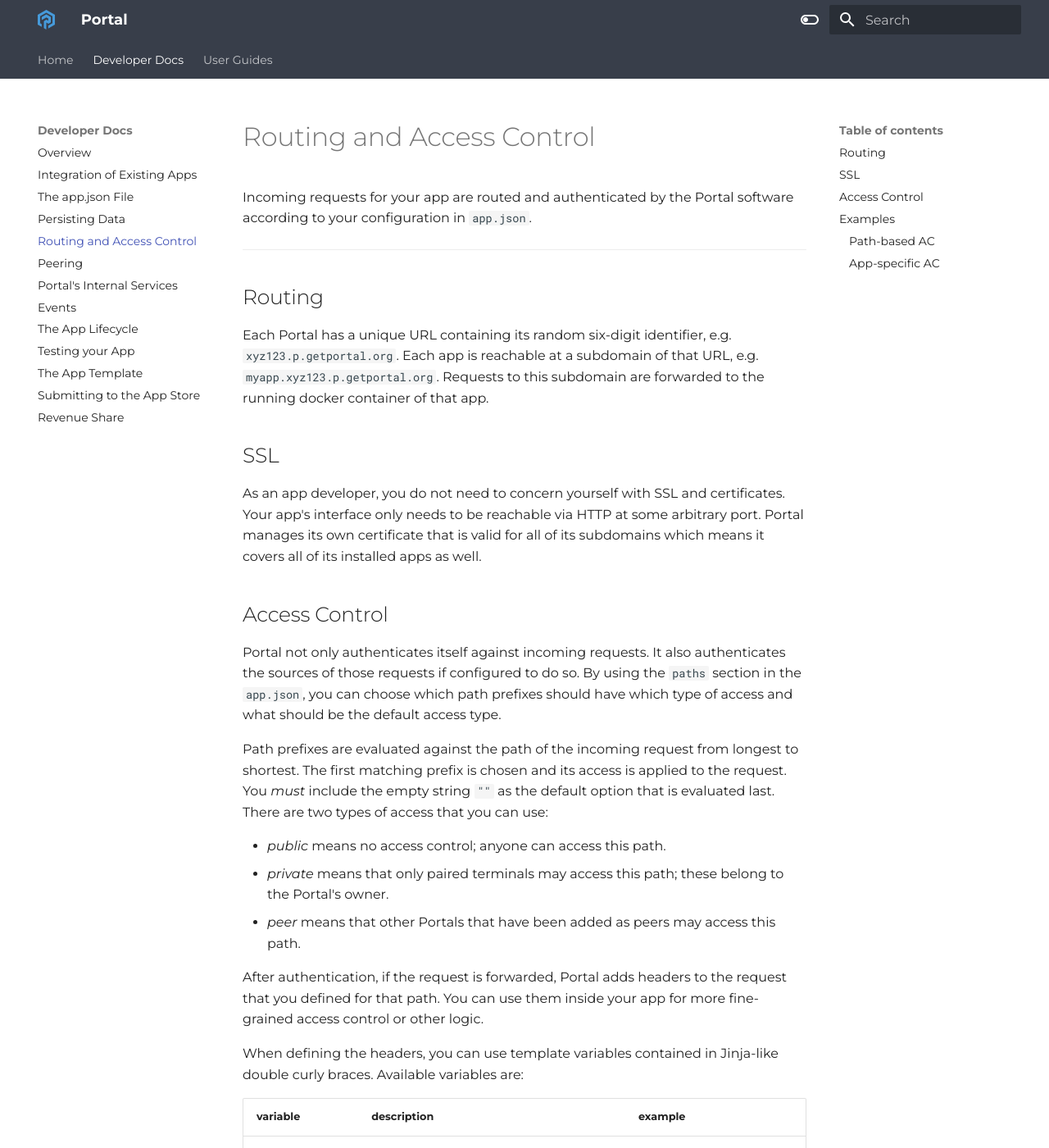
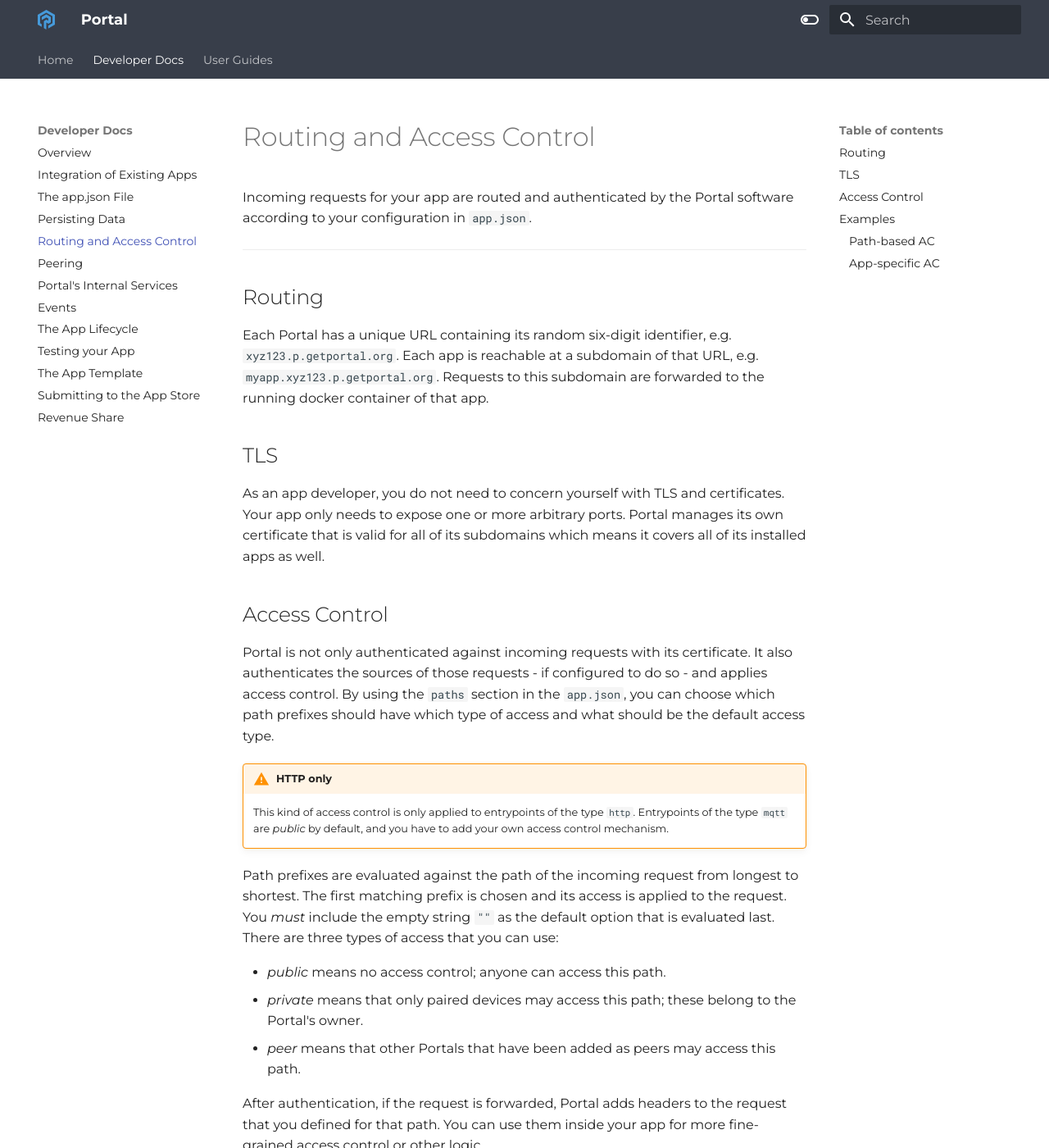
Before and after one commit to FreeshardBase/documentation, an MkDocs documentation site: the page built from docs/developer_docs/routing_and_ac.md, in a window 1280 px wide and 1400 px high. Shown: the whole window at 82% size. Built offline with MkDocs 1.6.1 and Material for MkDocs 9.7.7, drawn with Linux system fonts in a browser that asks for light colours; some of the changed text lies outside the part shown.

Commit message:
update docs

```diff
--- a/docs/developer_docs/routing_and_ac.md
+++ b/docs/developer_docs/routing_and_ac.md
@@ -11,28 +11,32 @@ Each Portal has a unique URL containing its random six-digit identifier, e.g. `x
 Each app is reachable at a subdomain of that URL, e.g. `myapp.xyz123.p.getportal.org`.
 Requests to this subdomain are forwarded to the running docker container of that app.
 
-## SSL
+## TLS
 
-As an app developer, you do not need to concern yourself with SSL and certificates.
-Your app's interface only needs to be reachable via HTTP at some arbitrary port.
+As an app developer, you do not need to concern yourself with TLS and certificates.
+Your app only needs to expose one or more arbitrary ports.
 Portal manages its own certificate that is valid for all of its subdomains
 which means it covers all of its installed apps as well.
 
 ## Access Control
 
-Portal not only authenticates itself against incoming requests.
-It also authenticates the sources of those requests if configured to do so.
+Portal is not only authenticated against incoming requests with its certificate.
+It also authenticates the sources of those requests - if configured to do so - and applies access control.
 By using the `paths` section in the `app.json`, you can choose
 which path prefixes should have which type of access
 and what should be the default access type.
 
+!!! warning "HTTP only"
+    This kind of access control is only applied to entrypoints of the type `http`.
+    Entrypoints of the type `mqtt` are *public* by default, and you have to add your own access control mechanism.
+
 Path prefixes are evaluated against the path of the incoming request from longest to shortest.
 The first matching prefix is chosen and its access is applied to the request.
 You _must_ include the empty string `""` as the default option that is evaluated last.
-There are two types of access that you can use:
+There are three types of access that you can use:
 
 * *public* means no access control; anyone can access this path.
-* *private* means that only paired terminals may access this path; these belong to the Portal's owner.
+* *private* means that only paired devices may access this path; these belong to the Portal's owner.
 * *peer* means that other Portals that have been added as peers may access this path.
 
 After authentication, if the request is forwarded, Portal adds headers to the request that you defined for that path.
@@ -56,7 +60,7 @@ In addition, you can use all variables that describe the Portal itself.
 ### Path-based AC
 
 If your app's path schema naturally distinguishes public and private parts by their path prefixes,
-then this may be a suitable approach.
+then defining access control like described above may be a suitable approach.
 You just have to define the default access and the paths that should be private/public.
 
 Consider an app named *myapp* which has the `path` section in the `app.json` configured like this:
```
Also changed, not shown: docs/developer_docs/app_json.md (+14 -5 lines), docs/user_guides/smart_home.md (+16 -5 lines).
